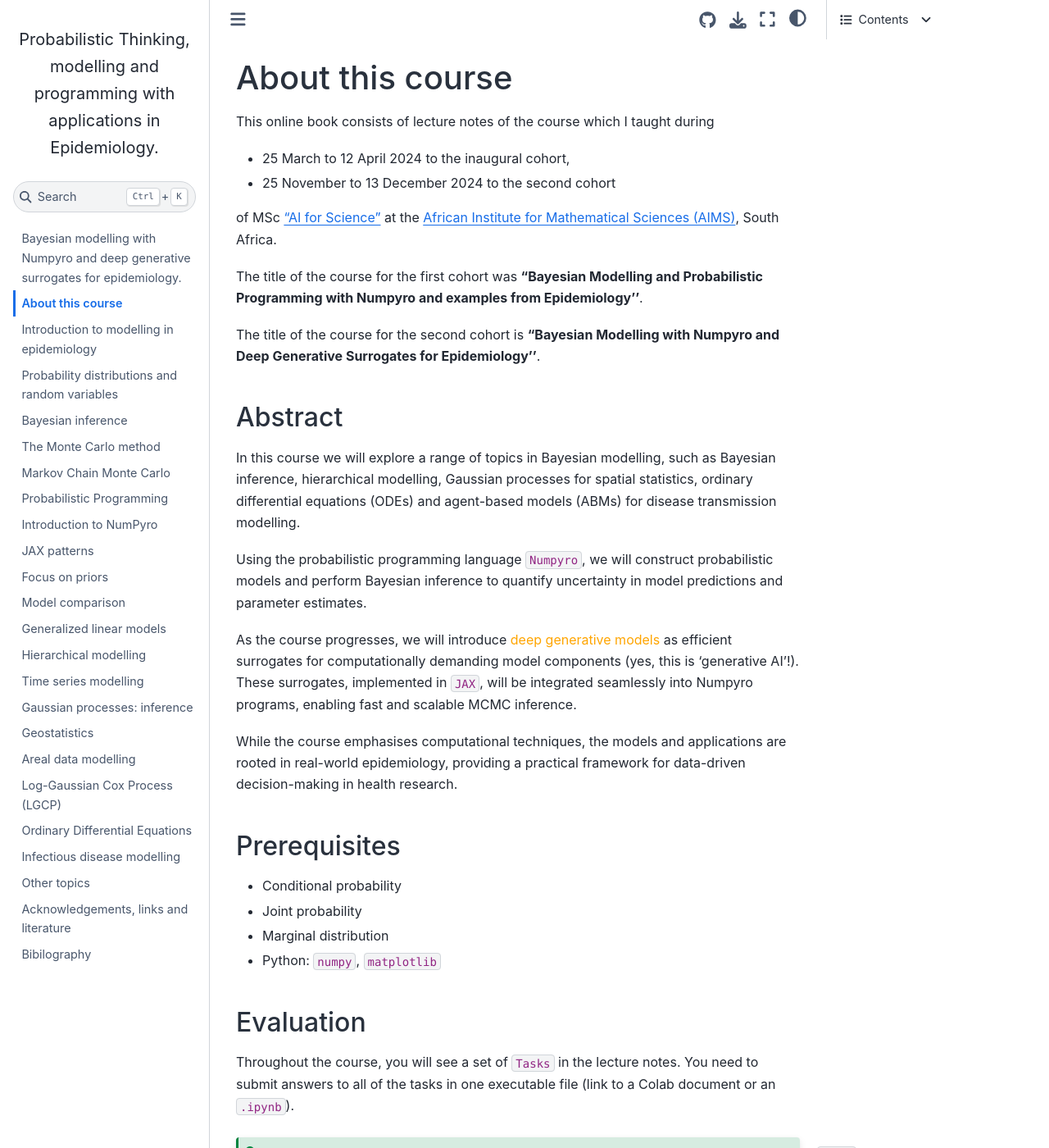
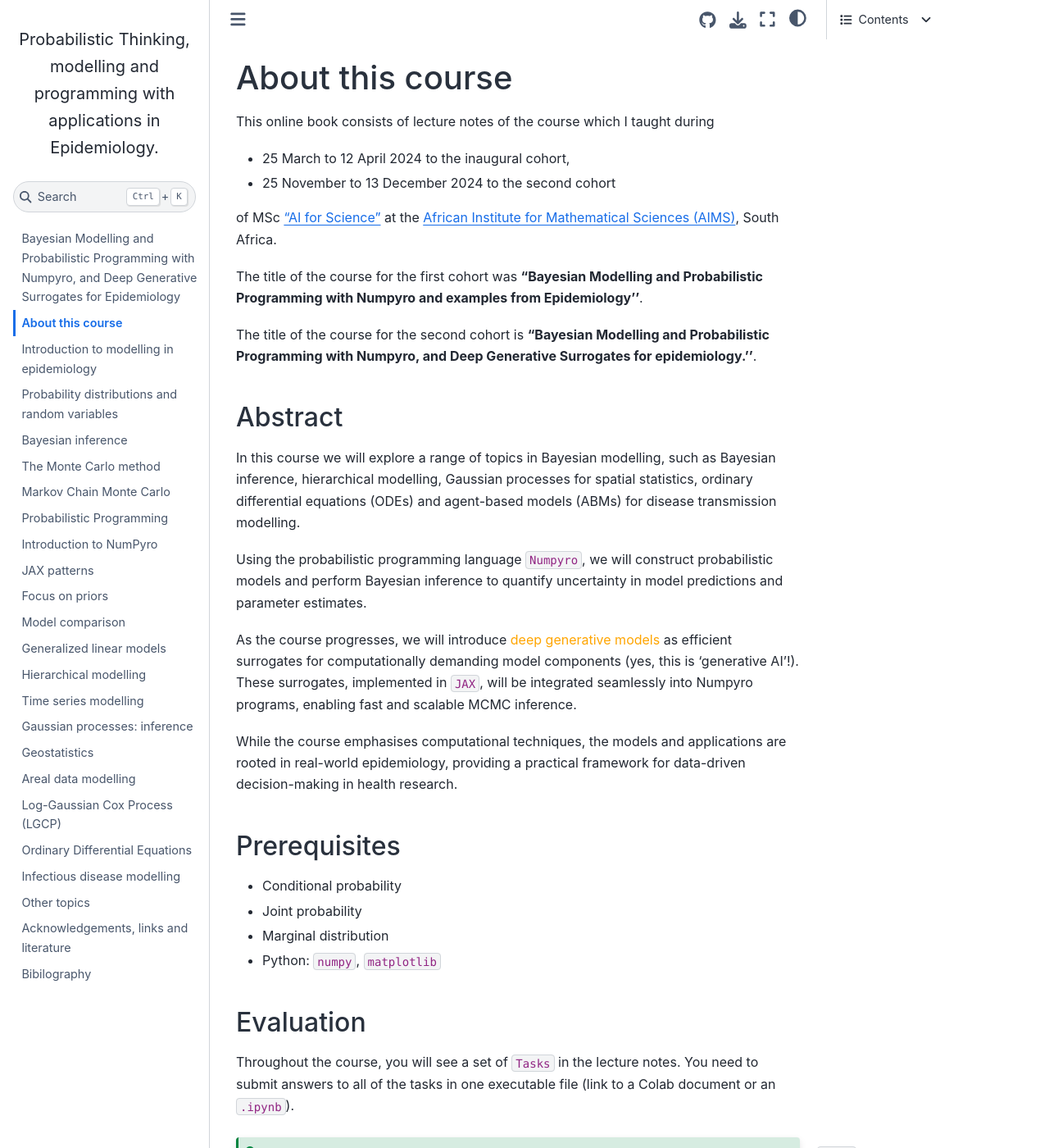
Before and after one commit to elizavetasemenova/prob-epi, a Jupyter Book: the page built from 02_about.md, in a window 1280 px wide and 1400 px high. Shown: the whole window at 82% size. Built offline with Jupyter Book 1.0.4 settings and Sphinx 7.4.7 and the Sphinx Book theme 1.1.4, drawn with Linux system fonts in a browser that asks for light colours; pages that are not in the unit, such as notebooks, are missing from menus; some of the changed text lies outside the part shown.

Commit message:
update course title

```diff
--- a/01_intro.md
+++ b/01_intro.md
@@ -1,4 +1,4 @@
-# Bayesian modelling with Numpyro and deep generative surrogates for epidemiology.
+# Bayesian Modelling and Probabilistic Programming with Numpyro, and Deep Generative Surrogates for Epidemiology
 
 Welcome to the course! The course materials are a WORK IN PROGRESS. If you are using the PDF, please refer to the online content at <https://elizavetasemenova.github.io/prob-epi/> for the latest updates, as the PDF may not render everything accurately.
 
--- a/02_about.md
+++ b/02_about.md
@@ -10,7 +10,7 @@ of MSc ["AI for Science"](https://ai.aims.ac.za/) at the [African Institute for
 
 The title of the course for the first cohort was **"Bayesian Modelling and Probabilistic Programming with Numpyro and examples from Epidemiology''**.
 
-The title of the course for the second cohort is **"Bayesian Modelling with Numpyro and Deep Generative Surrogates for Epidemiology''**.
+The title of the course for the second cohort is **"Bayesian Modelling and Probabilistic Programming with Numpyro, and Deep Generative Surrogates for epidemiology.''**.
 
 ## Abstract
 
```
Also changed, not shown: README.md (+1 -1 lines).
